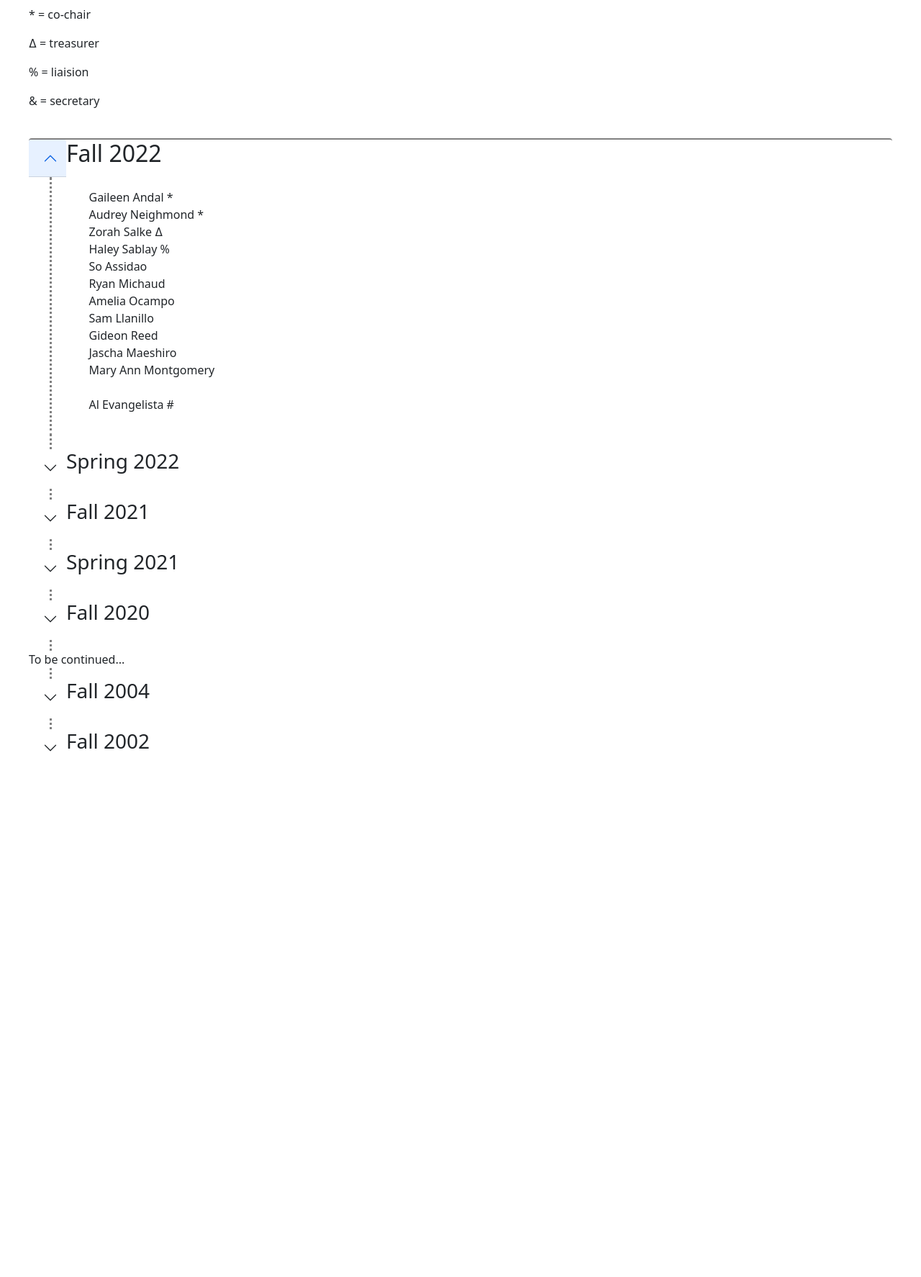
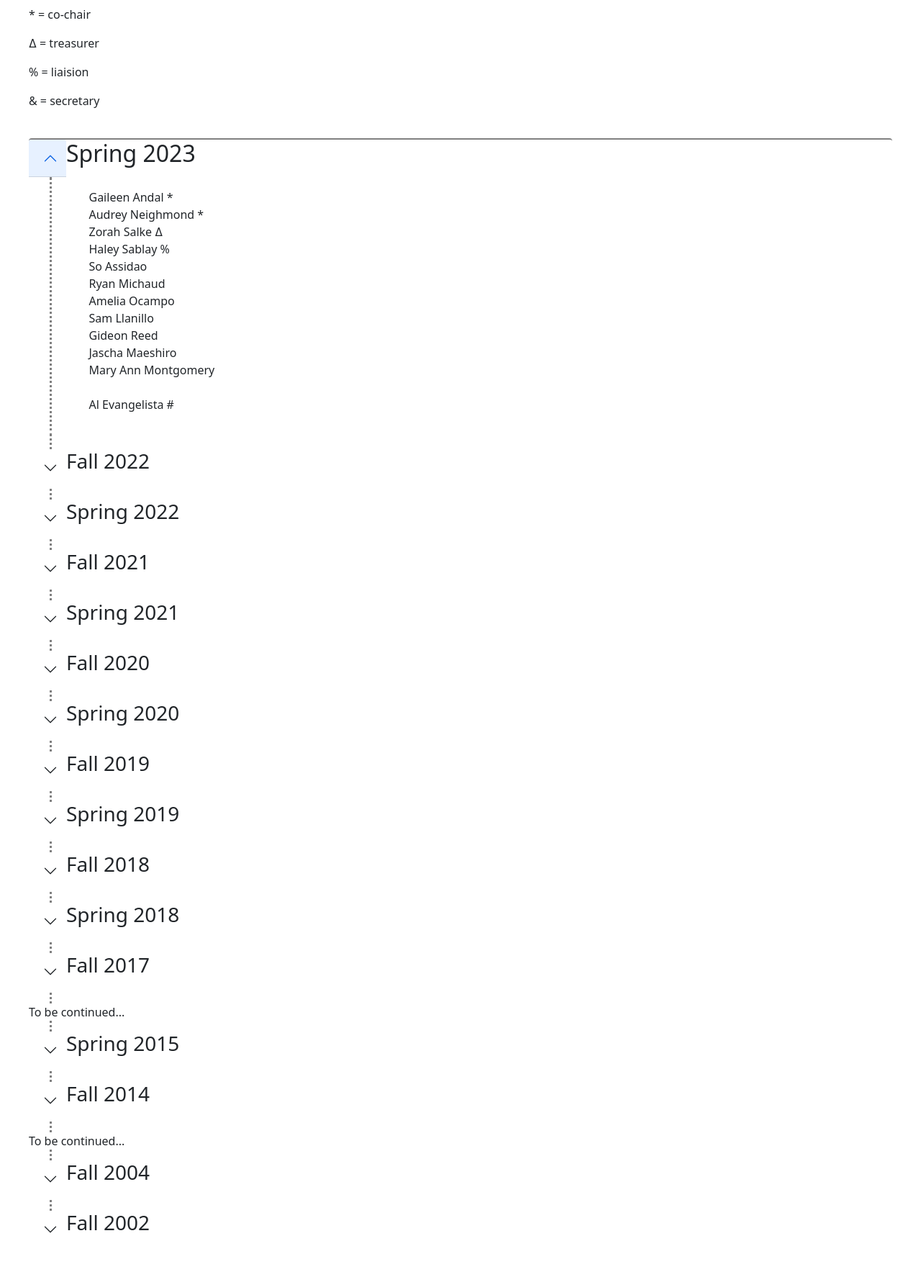
Before and after one commit to Gaileen/Gaileen.github.io, a PHP site: page /members.html in a window 1280 px wide. Shown: the part 138-1912 px from the top of the page at 72% size. Before the commit the page ends 1182 px from the top, so only its background shows below. Run offline with PHP 8.4, Linux system fonts and the light colour scheme.

Commit message:
updated members list & MAFA color=green

```diff
--- a/css/index.css
+++ b/css/index.css
@@ -33,6 +33,9 @@
     animation-fill-mode: both;
 }
 #link-KA {
+    color: green;
+}
+#link-MAFA {
     color: green;
 }
 #caption-three {
--- a/members.html
+++ b/members.html
@@ -48,14 +48,44 @@
 
         <div class="accordion" id="accordionPanelsStayOpenExample">
 
-            <!-- Fall '22 -->
+            <!-- Spring '23 -->
             <div class="accordion-item" id="accordion-item-one">
                 <div class="d-inline-flex flex-row real-accordion-header">
                     <button class="accordion-button" type="button" data-bs-toggle="collapse" data-bs-target="#panelsStayOpen-collapseOne" aria-expanded="true" aria-controls="panelsStayOpen-collapseOne"></button>
-                    <h2 class="accordion-header" id="panelsStayOpen-headingOne">Fall 2022</h2>
+                    <h2 class="accordion-header" id="panelsStayOpen-headingOne">Spring 2023</h2>
                 </div>
 
                 <div id="panelsStayOpen-collapseOne" class="accordion-collapse collapse show" aria-labelledby="panelsStayOpen-headingOne">
+                    <div class="accordion-body">
+                        <ul>
+                            <li>Gaileen Andal *</li>
+                            <li>Audrey Neighmond *</li>
+                            <li>Zorah Salke ∆</li>
+                            <li>Haley Sablay %</li>
+                            <li>So Assidao</li>
+                            <li>Ryan Michaud</li>
+                            <li>Amelia Ocampo</li>
+                            <li>Sam Llanillo</li>
+                            <li>Gideon Reed</li>
+                            <li>Jascha Maeshiro</li>
+                            <li>Mary Ann Montgomery</li>
+                            <li> <br /> </li>
+                            <li>Al Evangelista #</li>
+                        </ul>
+                    </div>
+                </div>
+            </div>
+
+            <div class="pseudo-element"></div>
+
+            <!-- Fall '22 -->
+            <div class="accordion-item">
+                <div class="d-inline-flex flex-row real-accordion-header">
+                    <button class="accordion-button collapsed" type="button" data-bs-toggle="collapse" data-bs-target="#panelsStayOpen-collapseF22" aria-expanded="false" aria-controls="panelsStayOpen-collapseF22"></button>
+                    <h3 class="accordion-header" id="panelsStayOpen-headingF22">Fall 2022</h3>
+                </div>
+
+                <div id="panelsStayOpen-collapseF22" class="accordion-collapse collapse" aria-labelledby="panelsStayOpen-headingF22">
                     <div class="accordion-body">
                         <ul>
                             <li>Gaileen Andal *</li>
@@ -162,7 +192,7 @@
 
             <div class="pseudo-element"></div>
 
-            <!-- Fall '21 -->
+            <!-- Fall '20 -->
             <div class="accordion-item">
                 <div class="d-inline-flex flex-row real-accordion-header">
                     <button class="accordion-button collapsed" type="button" data-bs-toggle="collapse" data-bs-target="#panelsStayOpen-collapseF20" aria-expanded="false" aria-controls="panelsStayOpen-collapseF20"></button>
@@ -173,10 +203,202 @@
                         <ul>
                             <li>Marc Padilla *</li>
                             <li>Shea Sion *</li>
+                            <li>Kara Nepomuceno *</li>
+                            <li>Andrew Inigo Santiago ∆</li>
                             <li>Claudia Olaes</li>
                             <li>Isaak Cagampang Heller</li>
                             <li> <br /> </li>
                             <li>Rick Baldoz #</li>
+                        </ul>
+                    </div>
+                </div>
+            </div>
+
+            <div class="pseudo-element"></div>
+
+            <!-- Spring '20 -->
+            <div class="accordion-item">
+                <div class="d-inline-flex flex-row real-accordion-header">
+                    <button class="accordion-button collapsed" type="button" data-bs-toggle="collapse" data-bs-target="#panelsStayOpen-collapseS20" aria-expanded="false" aria-controls="panelsStayOpen-collapseS20"></button>
+                    <h3 class="accordion-header" id="panelsStayOpen-headingS20">Spring 2020</h3>
+                </div>
+
+                <div id="panelsStayOpen-collapseS20" class="accordion-collapse collapse" aria-labelledby="panelsStayOpen-headingS20">
+                    <div class="accordion-body">
+                        <ul>
+                            <li>Kara Nepomuceno *</li>
+                            <li>Marc Padilla *</li>
+                            <li>Andrew Inigo Santiago ∆</li>
+                            <li>Shea Sion</li>
+                            <li>Isaak Cagampang Heller</li>
+                            <li>Claudia Olaes</li>
+                            <li>So Assidao</li>
+                            <li>Neko Cortez</li>
+                            <li> <br /> </li>
+                            <li>Jill Medina #</li>
+                        </ul>
+                    </div>
+                </div>
+            </div>
+
+            <div class="pseudo-element"></div>
+
+            <!-- Fall '19 -->
+            <div class="accordion-item">
+                <div class="d-inline-flex flex-row real-accordion-header">
+                    <button class="accordion-button collapsed" type="button" data-bs-toggle="collapse" data-bs-target="#panelsStayOpen-collapseF19" aria-expanded="false" aria-controls="panelsStayOpen-collapseF19"></button>
+                    <h3 class="accordion-header" id="panelsStayOpen-headingF19">Fall 2019</h3>
+                </div>
+
+                <div id="panelsStayOpen-collapseF19" class="accordion-collapse collapse" aria-labelledby="panelsStayOpen-headingF19">
+                    <div class="accordion-body">
+                        <ul>
+                            <li>Kara Nepomuceno *</li>
+                            <li>Marc Padilla *</li>
+                            <li>Andrew Inigo Santiago ∆</li>
+                            <li>Shea Sion</li>
+                            <li>Isaak Cagampang Heller</li>
+                            <li>Claudia Olaes</li>
+                            <li>So Assidao</li>
+                            <li>Neko Cortez</li>
+                            <li> <br /> </li>
+                            <li>Jill Medina #</li>
+                        </ul>
+                    </div>
+                </div>
+            </div>
+
+            <div class="pseudo-element"></div>
+
+            <!-- Spring '19 -->
+            <div class="accordion-item">
+                <div class="d-inline-flex flex-row real-accordion-header">
+                    <button class="accordion-button collapsed" type="button" data-bs-toggle="collapse" data-bs-target="#panelsStayOpen-collapseS19" aria-expanded="false" aria-controls="panelsStayOpen-collapseS19"></button>
+                    <h3 class="accordion-header" id="panelsStayOpen-headingS19">Spring 2019</h3>
+                </div>
+
+                <div id="panelsStayOpen-collapseS19" class="accordion-collapse collapse" aria-labelledby="panelsStayOpen-headingS19">
+                    <div class="accordion-body">
+                        <ul>
+                            <li> </li>
+                            <li> <br /> </li>
+                            <li>Jill Medina #</li>
+                        </ul>
+                    </div>
+                </div>
+            </div>
+
+            <div class="pseudo-element"></div>
+
+            <!-- Fall '18 -->
+            <div class="accordion-item">
+                <div class="d-inline-flex flex-row real-accordion-header">
+                    <button class="accordion-button collapsed" type="button" data-bs-toggle="collapse" data-bs-target="#panelsStayOpen-collapseF18" aria-expanded="false" aria-controls="panelsStayOpen-collapseF18"></button>
+                    <h3 class="accordion-header" id="panelsStayOpen-headingF18">Fall 2018</h3>
+                </div>
+
+                <div id="panelsStayOpen-collapseF18" class="accordion-collapse collapse" aria-labelledby="panelsStayOpen-headingF18">
+                    <div class="accordion-body">
+                        <ul>
+                            <li> </li>
+                            <li> <br /> </li>
+                            <li>Jill Medina #</li>
+                        </ul>
+                    </div>
+                </div>
+            </div>
+
+            <div class="pseudo-element"></div>
+
+            <!-- Spring '18 -->
+            <div class="accordion-item">
+                <div class="d-inline-flex flex-row real-accordion-header">
+                    <button class="accordion-button collapsed" type="button" data-bs-toggle="collapse" data-bs-target="#panelsStayOpen-collapseS18" aria-expanded="false" aria-controls="panelsStayOpen-collapseS18"></button>
+                    <h3 class="accordion-header" id="panelsStayOpen-headingS19">Spring 2018</h3>
+                </div>
+
+                <div id="panelsStayOpen-collapseS18" class="accordion-collapse collapse" aria-labelledby="panelsStayOpen-headingS18">
+                    <div class="accordion-body">
+                        <ul>
+                            <li> Kara Nepomuceno *</li>
+                            <li>Benjamin Balatbat *</li>
+                            <li>Marc Padilla *</li>
+                            <li>Oriene Shiel ∆</li>
+                            <li> <br /> </li>
+                            <li>Jill Medina #</li>
+                        </ul>
+                    </div>
+                </div>
+            </div>
+
+            <div class="pseudo-element"></div>
+
+            <!-- Fall '17 -->
+            <div class="accordion-item">
+                <div class="d-inline-flex flex-row real-accordion-header">
+                    <button class="accordion-button collapsed" type="button" data-bs-toggle="collapse" data-bs-target="#panelsStayOpen-collapseF17" aria-expanded="false" aria-controls="panelsStayOpen-collapseF17"></button>
+                    <h3 class="accordion-header" id="panelsStayOpen-headingF18">Fall 2017</h3>
+                </div>
+
+                <div id="panelsStayOpen-collapseF17" class="accordion-collapse collapse" aria-labelledby="panelsStayOpen-headingF17">
+                    <div class="accordion-body">
+                        <ul>
+                            <li> Kara Nepomuceno *</li>
+                            <li>Benjamin Balatbat *</li>
+                            <li>Oriene Shiel ∆</li>
+                            <li>Marc Padilla</li>
+                            <li> <br /> </li>
+                            <li>Jill Medina #</li>
+                        </ul>
+                    </div>
+                </div>
+            </div>
+
+            <div class="pseudo-element"></div>
+
+            To be continued...
+
+            <div class="pseudo-element"></div>
+
+            <!-- Spring '15 -->
+            <div class="accordion-item">
+                <div class="d-inline-flex flex-row real-accordion-header">
+                    <button class="accordion-button collapsed" type="button" data-bs-toggle="collapse" data-bs-target="#panelsStayOpen-collapseS15" aria-expanded="false" aria-controls="panelsStayOpen-collapseS15"></button>
+                    <h3 class="accordion-header" id="panelsStayOpen-headingS15">Spring 2015</h3>
+                </div>
+
+                <div id="panelsStayOpen-collapseS15" class="accordion-collapse collapse" aria-labelledby="panelsStayOpen-headingS15">
+                    <div class="accordion-body">
+                        <ul>
+                            <li>Gabriella Isaguirre *</li>
+                            <li>Gian Parel *</li>
+                            <li>Miles Ginoza ∆</li>
+                            <li>Natalie Villasana &</li>
+                            <li> <br /> </li>
+                            <li>Jill Medina #</li>
+                        </ul>
+                    </div>
+                </div>
+            </div>
+
+            <div class="pseudo-element"></div>
+
+            <!-- Fall '14 -->
+            <div class="accordion-item">
+                <div class="d-inline-flex flex-row real-accordion-header">
+                    <button class="accordion-button collapsed" type="button" data-bs-toggle="collapse" data-bs-target="#panelsStayOpen-collapseF14" aria-expanded="false" aria-controls="panelsStayOpen-collapseF14"></button>
+                    <h3 class="accordion-header" id="panelsStayOpen-headingF18">Fall 2014</h3>
+                </div>
+
+                <div id="panelsStayOpen-collapseF14" class="accordion-collapse collapse" aria-labelledby="panelsStayOpen-headingF14">
+                    <div class="accordion-body">
+                        <ul>
+                            <li>Gabriella Isaguirre *</li>
+                            <li>Gian Parel *</li>
+                            <li>Miles Ginoza ∆</li>
+                            <li>Natalie Villasana &</li>
+                            <li> <br /> </li>
+                            <li>Jill Medina #</li>
                         </ul>
                     </div>
                 </div>
```
Also changed, not shown: 1 other file.
